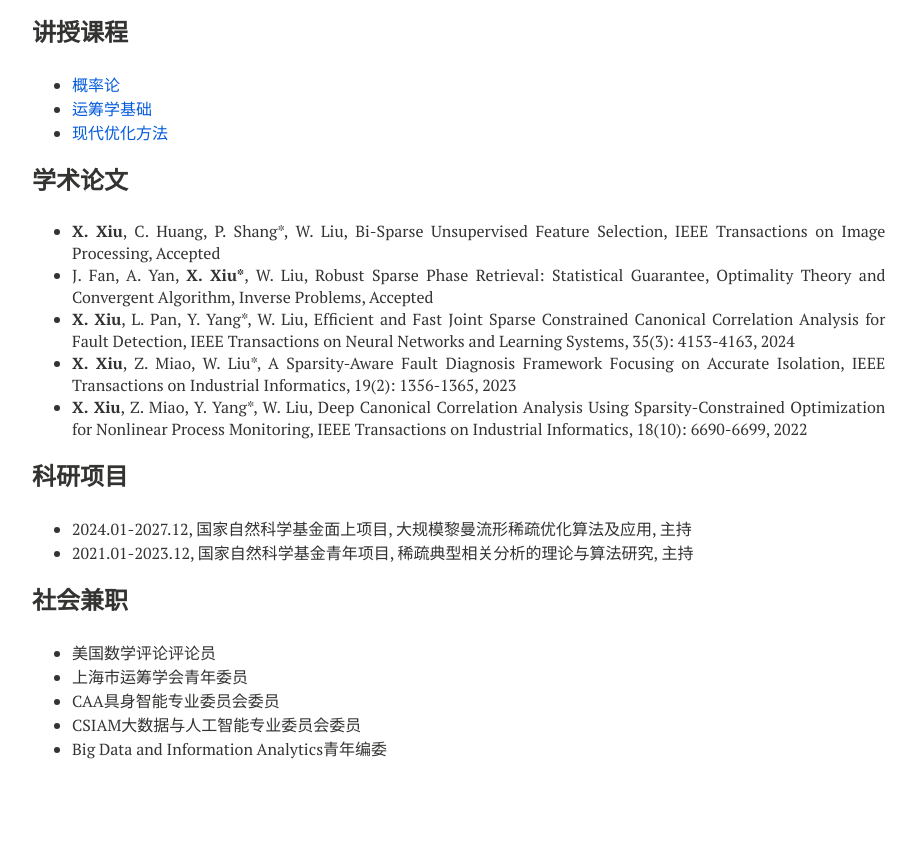
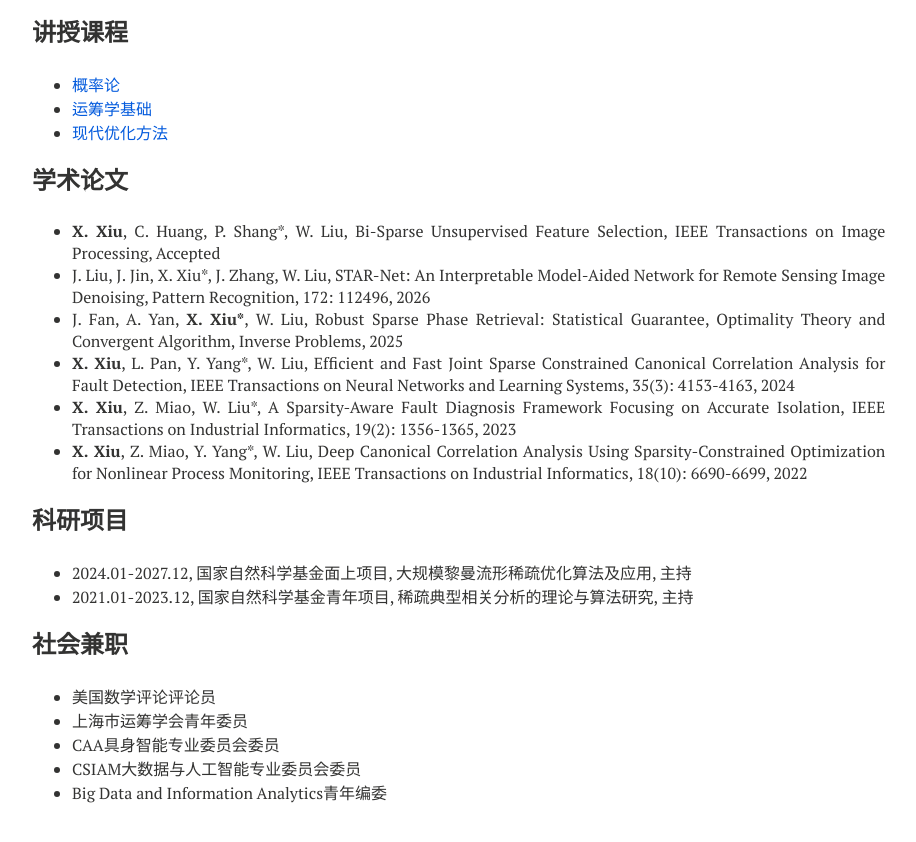
Before and after one commit to xianchaoxiu/xianchaoxiu.github.io, a Jekyll site: the page built from chinese/index.md, in a window 1280 px wide and 900 px high, scrolled down 598 px. Shown: the top 842 px of the window, without its empty margins (288-1204 px from the left). Built offline with Jekyll 4.4.1, drawn with Linux system fonts in a browser that asks for light colours; nearby versions of some CDN libraries.

Commit message:
Update index.md

```diff
--- a/chinese/index.md
+++ b/chinese/index.md
@@ -37,7 +37,8 @@ share: false
 ### 学术论文
 
 * <b>X. Xiu</b>, C. Huang, P. Shang*, W. Liu, Bi-Sparse Unsupervised Feature Selection, IEEE Transactions on Image Processing, Accepted <br>
-* J. Fan, A. Yan, <b>X. Xiu*</b>, W. Liu, Robust Sparse Phase Retrieval: Statistical Guarantee, Optimality Theory and Convergent Algorithm, Inverse Problems, Accepted <br>
+* J. Liu, J. Jin, X. Xiu*, J. Zhang, W. Liu, STAR-Net: An Interpretable Model-Aided Network for Remote Sensing Image Denoising, Pattern Recognition, 172: 112496, 2026 <br>
+* J. Fan, A. Yan, <b>X. Xiu*</b>, W. Liu, Robust Sparse Phase Retrieval: Statistical Guarantee, Optimality Theory and Convergent Algorithm, Inverse Problems, 2025 <br>
 * <b>X. Xiu</b>, L. Pan, Y. Yang*, W. Liu, Efficient and Fast Joint Sparse Constrained Canonical Correlation Analysis for Fault Detection, IEEE Transactions on Neural Networks and Learning Systems, 35(3): 4153-4163, 2024 <br>
 * <b>X. Xiu</b>, Z. Miao, W. Liu*, A Sparsity-Aware Fault Diagnosis Framework Focusing on Accurate Isolation, IEEE Transactions on Industrial Informatics, 19(2): 1356-1365, 2023 <br>
 * <b>X. Xiu</b>, Z. Miao, Y. Yang*, W. Liu, Deep Canonical Correlation Analysis Using Sparsity-Constrained Optimization for Nonlinear Process Monitoring, IEEE Transactions on Industrial Informatics, 18(10): 6690-6699, 2022 <br>
```
